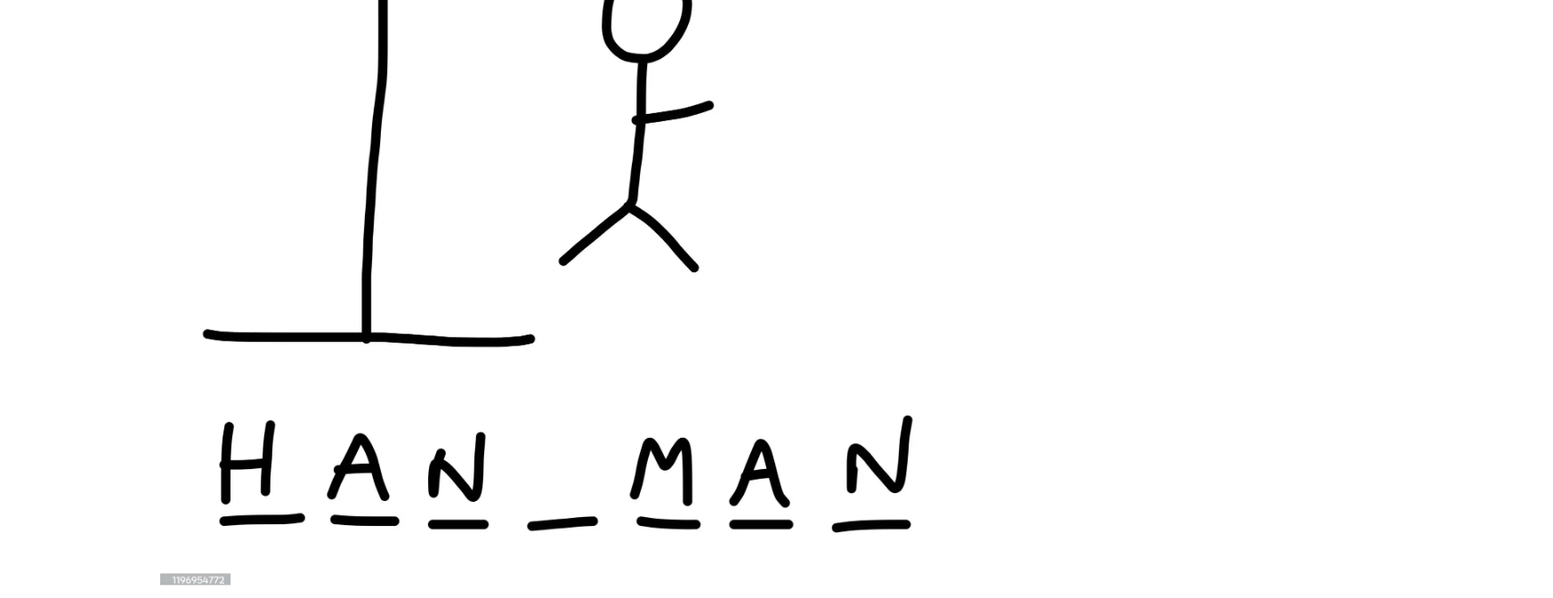
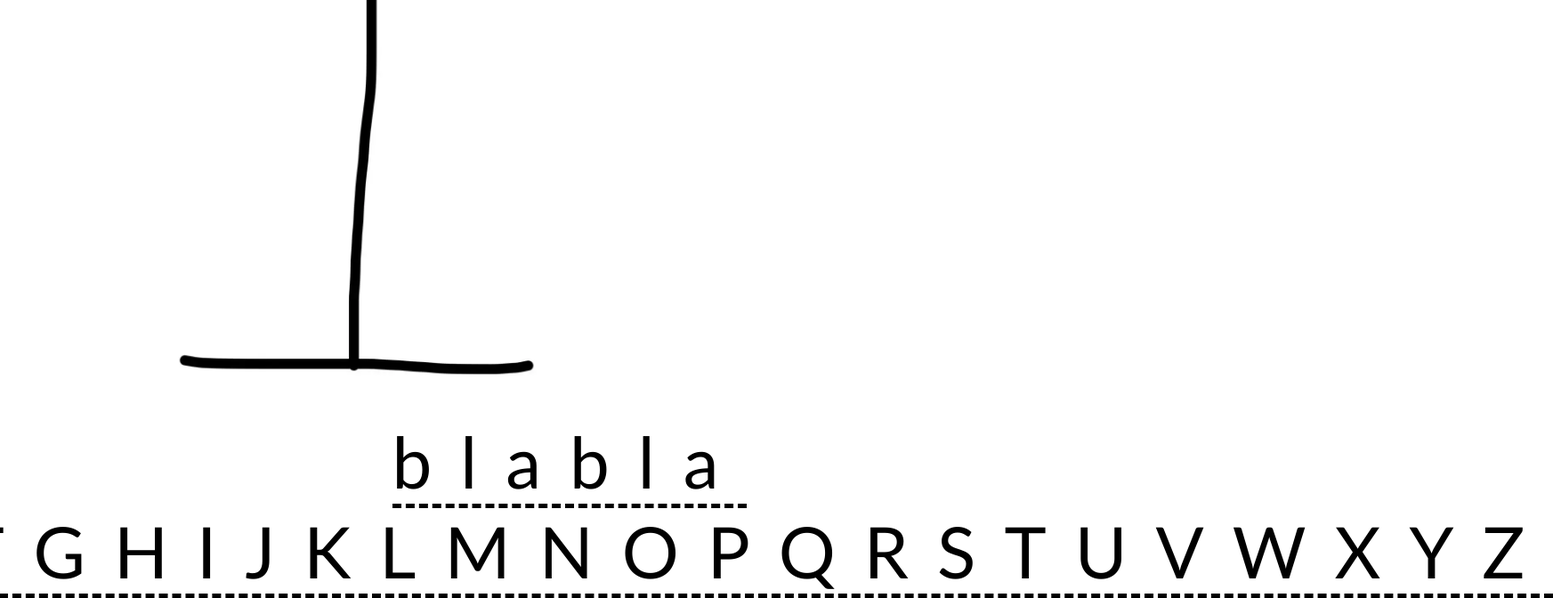
Before and after one commit to konoto1/react-hangman, a React (Vite) app: page / in a window 1280 px wide. Shown: the part 130-802 px from the top of the page at 89% size, 1745 px wide, since content can reach past the window. Built offline with nearby package versions, Linux system fonts and the light colour scheme.

Commit message:
updated witth random words generation

```diff
--- a/src/App.jsx
+++ b/src/App.jsx
@@ -1,11 +1,17 @@
 import  hangman  from '../public/hangman.webp';
+import { Alphabet } from './data/components/Alphabet.jsx';
+import { words } from './data/words.js';
 
 function App() {
+  let word = '';
+  const calc = Math.floor(Math.random() * words.length);
 
   return (
     <>
     <div className='main'>
-    <img src={hangman} alt="" />
+      <img src={hangman} alt="" />
+      <p>{words[calc].text}</p>
+      <Alphabet/>
     </div>
     </>
 
--- /dev/null
+++ b/src/data/components/Alphabet.jsx
@@ -0,0 +1,7 @@
+export function Alphabet () {
+    return (
+        <p>
+            ABCDEFGHIJKLMNOPQRSTUVWXYZ
+        </p>
+    );
+}
--- /dev/null
+++ b/src/data/words.js
@@ -0,0 +1,17 @@
+export const words = [
+    {
+        text: 'Holiday',
+    },
+    {
+        text: 'Vehicle',
+    },
+    {
+        text: 'pomidoras',
+    },
+    {
+        text: 'blabla',
+    },
+    {
+        text: 'agurkas',
+    },
+];
--- a/src/index.css
+++ b/src/index.css
@@ -12,12 +12,19 @@ body {
 }
 
 .main {
+  height: 100%;
   display: flex;
+  flex-direction: column;
   align-items: center;
   justify-content: center;
 }
 
 img {
-  height: 100vh;
+  height: 600px;
+}
 
+.main p {
+  font-size: 5rem;
+  border-bottom: 5px dashed black;
+  letter-spacing: 2rem;
 }
```
Also changed, not shown: public/hangman.webp.
